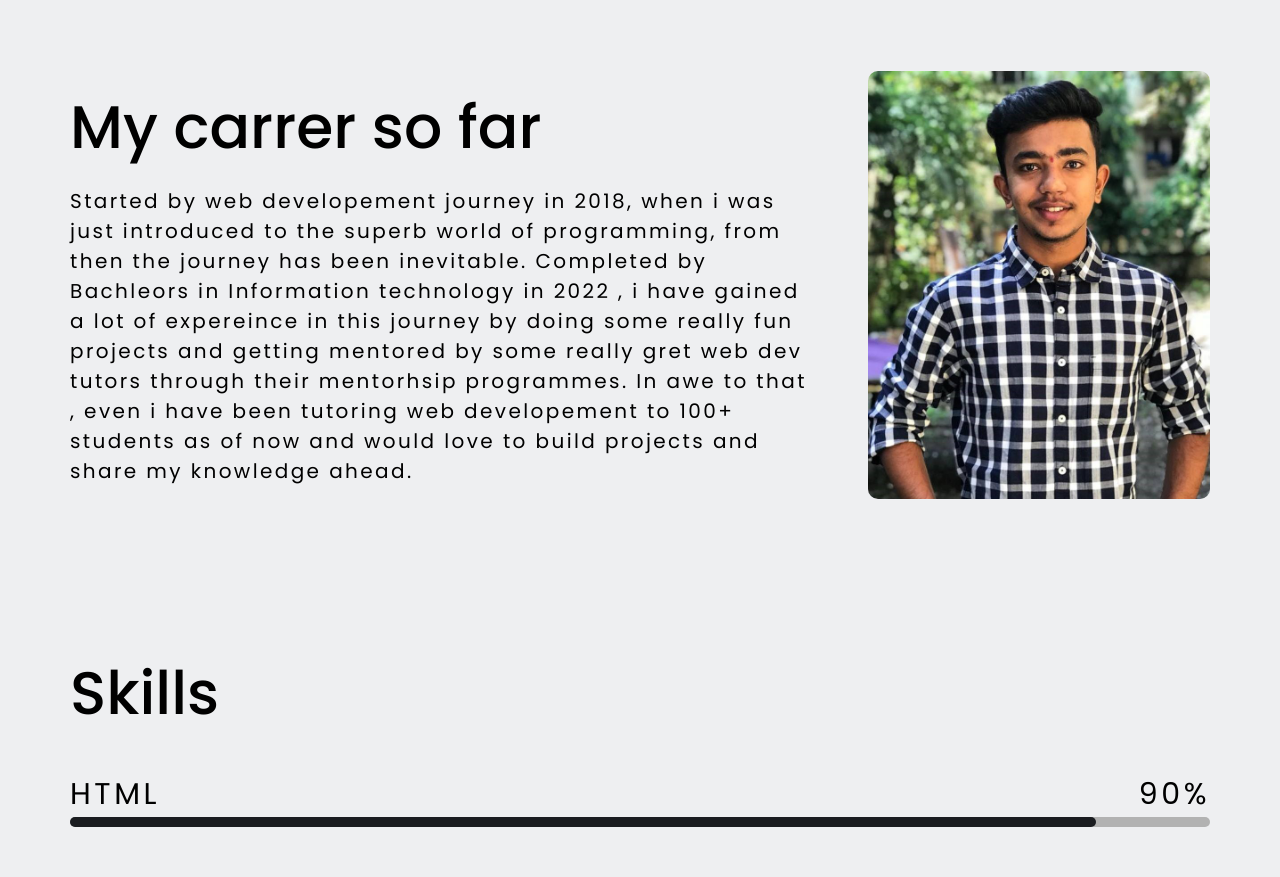
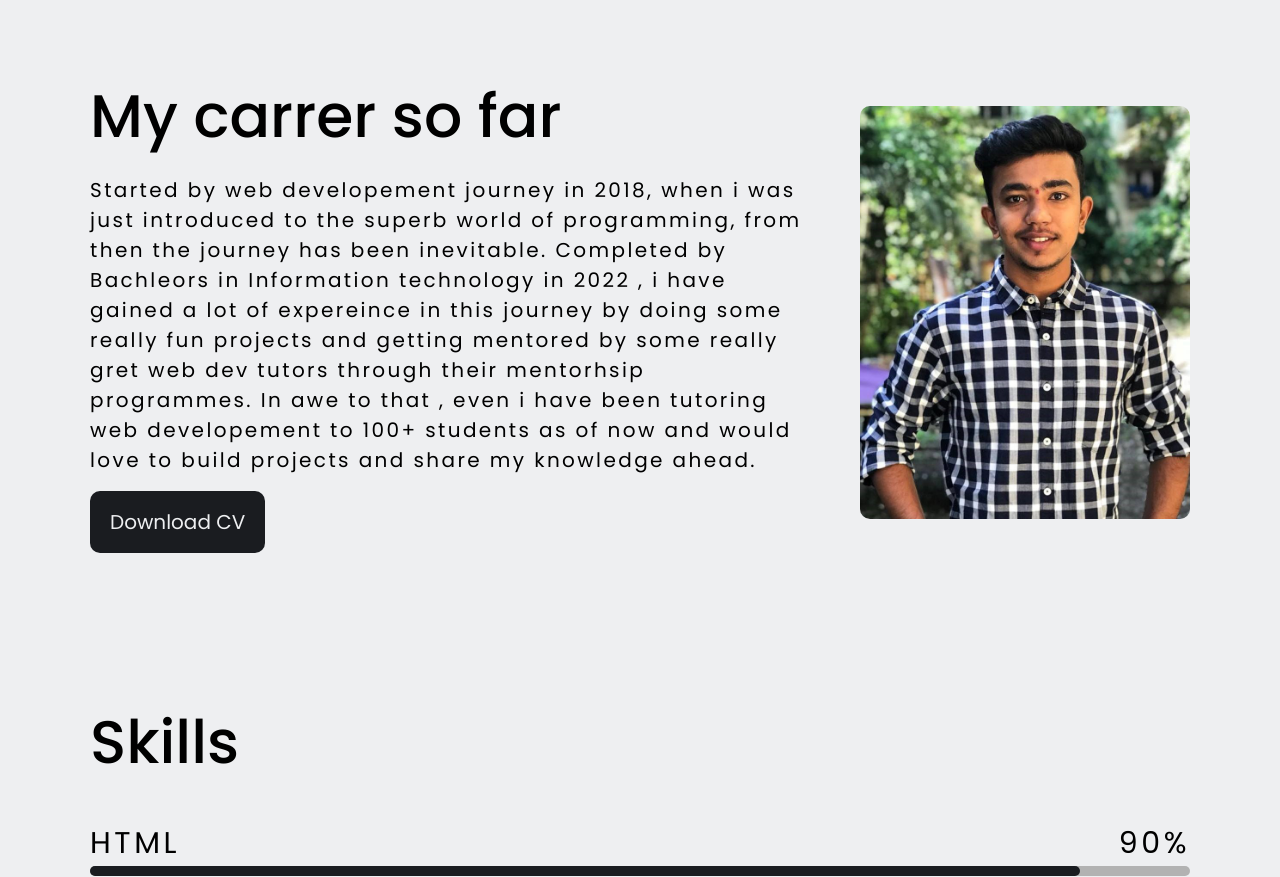
Before and after one commit to pkaustubh401/Meshmerizer3, a plain HTML site: page index.html in a window 1280 px wide. Shown: the part 865-1742 px from the top of the page. Drawn offline with Linux system fonts and the light colour scheme.

Commit message:
added download cv button

```diff
--- a/index.html
+++ b/index.html
@@ -151,6 +151,12 @@
               developement to 100+ students as of now and would love to build
               projects and share my knowledge ahead.
             </div>
+            <a
+              class="download_cv"
+              target="_blank"
+              href="/docs/Kaustubh Patil-v3.pdf"
+              >Download CV</a
+            >
           </div>
           <div class="about_image_box">
             <img
--- a/style.css
+++ b/style.css
@@ -45,6 +45,7 @@ body {
   color: var(--secondary);
   text-decoration: none;
   padding: 0px 0.5em;
+  transition: all 0.2s ease;
 }
 
 .nav_item:hover {
@@ -68,11 +69,20 @@ body {
   height: auto;
   padding-bottom: 1em;
 }
+.icon_link svg path {
+  fill: var(--secondary);
+  transition: all 0.2s ease-in-out;
+}
+
+.icon_link:hover svg path {
+  fill: #636363;
+}
 
 /* hero section */
 .container {
   max-width: 1140px;
   margin: 0px auto;
+  padding: 20px;
 }
 
 .hero {
@@ -135,6 +145,7 @@ body {
 }
 
 .about_text {
+  text-align: left;
   margin-right: 5em;
 }
 .about_title {
@@ -151,6 +162,17 @@ body {
   letter-spacing: 0.12em;
   line-height: 1.5em;
   text-align: left;
+}
+.download_cv {
+  width: fit-content;
+  display: block;
+  background-color: #1a1c20;
+  margin: 0.8em 0 0 0;
+  padding: 0.8em 1em;
+  text-decoration: none;
+  color: var(--primary);
+  font-size: 2em;
+  border-radius: 10px;
 }
 
 /* skills */
```
Also changed, not shown: 1 other file.
